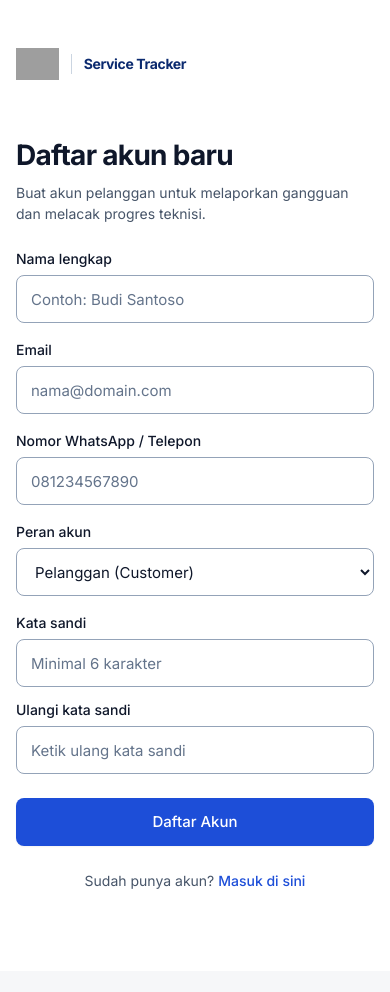
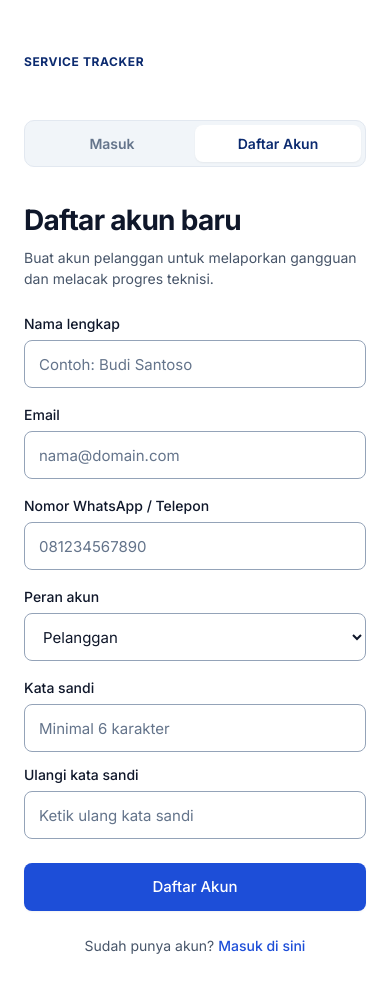
Before and after one commit to Nefaldi/ISP-Service_Tracker, a Next.js app: page /register in a window 390 px wide. Shown: the top 992 px of the page. Before the commit the page ends 971 px from the top, so only its background shows below. Built offline with nearby package versions, Linux system fonts and the light colour scheme; no server answers; grey boxes are pictures that could not be loaded.

Commit message:
feat(auth): satukan halaman login dan register dalam satu tempat dengan tab switcher seperti sibersih

```diff
--- a/src/app/(auth)/login/page.tsx
+++ b/src/app/(auth)/login/page.tsx
@@ -1,11 +1,11 @@
 import { Suspense } from "react";
 import Link from "next/link";
 import Image from "next/image";
-import { LoginForm } from "@/components/forms/login-form";
+import { AuthContainer } from "@/components/forms/auth-container";
 import { Wrench, User, ShieldCheck } from "lucide-react";
 
 export const metadata = {
-  title: "Masuk - Service Tracker",
+  title: "Masuk & Registrasi - Service Tracker",
 };
 
 export default function LoginPage() {
@@ -65,7 +65,7 @@ export default function LoginPage() {
 
       {/* Form Panel (Kanan) */}
       <div className="flex flex-col justify-center items-center px-6 py-12 lg:px-12 bg-white">
-        <div className="lg:hidden w-full max-w-[380px] mb-6">
+        <div className="lg:hidden w-full max-w-[420px] mb-6">
           <Link
             href="/"
             className="text-xs font-bold tracking-wider uppercase text-[#0B2A6F]"
@@ -76,10 +76,10 @@ export default function LoginPage() {
 
         <Suspense
           fallback={
-            <div className="text-sm text-[#475569]">Memuat formulir masuk...</div>
+            <div className="text-sm text-[#475569]">Memuat formulir autentikasi...</div>
           }
         >
-          <LoginForm />
+          <AuthContainer initialTab="login" />
         </Suspense>
       </div>
     </div>
--- a/src/app/(auth)/register/page.tsx
+++ b/src/app/(auth)/register/page.tsx
@@ -1,6 +1,8 @@
+import { Suspense } from "react";
 import Link from "next/link";
 import Image from "next/image";
-import { RegisterForm } from "@/components/forms/register-form";
+import { AuthContainer } from "@/components/forms/auth-container";
+import { Wrench, User, ShieldCheck } from "lucide-react";
 
 export const metadata = {
   title: "Daftar Akun - Service Tracker",
@@ -8,24 +10,78 @@ export const metadata = {
 
 export default function RegisterPage() {
   return (
-    <div className="min-h-screen flex flex-col justify-center items-center px-4 py-12 bg-white">
-      <div className="w-full max-w-[420px] mb-4">
+    <div className="min-h-screen grid grid-cols-1 lg:grid-cols-2 bg-white">
+      {/* Brand Panel (Kiri di desktop, disembunyikan/header di mobile) */}
+      <div className="hidden lg:flex flex-col justify-between bg-[#0B2A6F] text-white p-12 lg:p-16">
+        <div>
           <Link
             href="/"
-          className="inline-flex items-center gap-3 text-sm font-bold tracking-tight text-[#0B2A6F]"
+            className="inline-flex items-center gap-3 text-sm font-semibold tracking-wider text-[#BFDBFE] hover:text-white transition-colors"
           >
+            <div className="bg-white px-2 py-1 rounded-[8px] shadow-xs flex items-center justify-center">
               <Image
                 src="/logo-zipnet.png"
                 alt="Logo ZipNet"
-            width={100}
-            height={36}
-            className="h-8 w-auto object-contain"
+                width={70}
+                height={28}
+                className="h-6 w-auto object-contain"
               />
-          <span className="h-5 w-[1px] bg-[#CBD5E1]" />
-          <span>Service Tracker</span>
+            </div>
+            <span className="font-bold text-[16px] text-white">Service Tracker</span>
+          </Link>
+
+          <div className="mt-20 max-w-lg">
+            <h2 className="text-[44px] font-bold leading-tight tracking-tight text-white">
+              Sistem Manajemen Layanan & Tiket Helpdesk
+            </h2>
+            <p className="mt-6 text-[16px] leading-relaxed text-[#BFDBFE]">
+              Solusi terpadu untuk pelacakan gangguan jaringan secara real-time,
+              penugasan teknisi lapangan terukur, dan kepatuhan SLA berstandar tinggi.
+            </p>
+          </div>
+        </div>
+
+        {/* 3 Role Chips di bagian bawah */}
+        <div>
+          <p className="text-xs font-semibold uppercase tracking-wider text-[#93C5FD] mb-3">
+            Akses Multi-Peran (RBAC):
+          </p>
+          <div className="flex items-center gap-3">
+            <div className="inline-flex items-center gap-2 px-3.5 py-2 rounded-full bg-[#1E3A8A]/60 border border-[#3B82F6]/40 text-sm font-medium text-white">
+              <User className="h-4 w-4 text-[#93C5FD]" />
+              <span>Pelanggan</span>
+            </div>
+            <div className="inline-flex items-center gap-2 px-3.5 py-2 rounded-full bg-[#1E3A8A]/60 border border-[#3B82F6]/40 text-sm font-medium text-white">
+              <Wrench className="h-4 w-4 text-[#93C5FD]" />
+              <span>Teknisi</span>
+            </div>
+            <div className="inline-flex items-center gap-2 px-3.5 py-2 rounded-full bg-[#1E3A8A]/60 border border-[#3B82F6]/40 text-sm font-medium text-white">
+              <ShieldCheck className="h-4 w-4 text-[#93C5FD]" />
+              <span>Admin Helpdesk</span>
+            </div>
+          </div>
+        </div>
+      </div>
+
+      {/* Form Panel (Kanan) */}
+      <div className="flex flex-col justify-center items-center px-6 py-12 lg:px-12 bg-white">
+        <div className="lg:hidden w-full max-w-[420px] mb-6">
+          <Link
+            href="/"
+            className="text-xs font-bold tracking-wider uppercase text-[#0B2A6F]"
+          >
+            Service Tracker
           </Link>
         </div>
-      <RegisterForm />
+
+        <Suspense
+          fallback={
+            <div className="text-sm text-[#475569]">Memuat formulir pendaftaran...</div>
+          }
+        >
+          <AuthContainer initialTab="register" />
+        </Suspense>
+      </div>
     </div>
   );
 }
--- /dev/null
+++ b/src/components/forms/auth-container.tsx
@@ -0,0 +1,68 @@
+"use client";
+
+import { useState } from "react";
+import { useSearchParams } from "next/navigation";
+import { LoginForm } from "@/components/forms/login-form";
+import { RegisterForm } from "@/components/forms/register-form";
+
+interface AuthContainerProps {
+  initialTab?: "login" | "register";
+}
+
+export function AuthContainer({ initialTab = "login" }: AuthContainerProps) {
+  const searchParams = useSearchParams();
+  const tabParam = searchParams.get("tab") || searchParams.get("mode");
+
+  const [localTab, setLocalTab] = useState<"login" | "register" | null>(null);
+
+  const activeTab =
+    localTab ?? (tabParam === "register" ? "register" : (tabParam === "login" ? "login" : initialTab));
+
+  const handleSwitchTab = (tab: "login" | "register") => {
+    setLocalTab(tab);
+    if (typeof window !== "undefined") {
+      const url = new URL(window.location.href);
+      url.searchParams.set("tab", tab);
+      window.history.replaceState({}, "", url.toString());
+    }
+  };
+
+  return (
+    <div className="w-full max-w-[420px] mx-auto py-6">
+      {/* Tab Switcher: Masuk vs Daftar Akun */}
+      <div className="flex rounded-[10px] bg-[#F1F5F9] p-1 mb-6 border border-[#E2E8F0]">
+        <button
+          type="button"
+          onClick={() => handleSwitchTab("login")}
+          className={`flex-1 py-2 text-[14px] font-semibold rounded-[8px] transition-all cursor-pointer text-center ${
+            activeTab === "login"
+              ? "bg-white text-[#0B2A6F] shadow-xs"
+              : "text-[#64748B] hover:text-[#0F172A]"
+          }`}
+        >
+          Masuk
+        </button>
+        <button
+          type="button"
+          onClick={() => handleSwitchTab("register")}
+          className={`flex-1 py-2 text-[14px] font-semibold rounded-[8px] transition-all cursor-pointer text-center ${
+            activeTab === "register"
+              ? "bg-white text-[#0B2A6F] shadow-xs"
+              : "text-[#64748B] hover:text-[#0F172A]"
+          }`}
+        >
+          Daftar Akun
+        </button>
+      </div>
+
+      {/* Form Content */}
+      <div className="transition-all duration-200">
+        {activeTab === "login" ? (
+          <LoginForm onSwitchToRegister={() => handleSwitchTab("register")} />
+        ) : (
+          <RegisterForm onSwitchToLogin={() => handleSwitchTab("login")} />
+        )}
+      </div>
+    </div>
+  );
+}
--- a/src/components/forms/register-form.tsx
+++ b/src/components/forms/register-form.tsx
@@ -8,7 +8,11 @@ import { Button } from "@/components/ui/button";
 import { Input } from "@/components/ui/input";
 import { AlertCircle, CheckCircle2, ArrowRight } from "lucide-react";
 
-export function RegisterForm() {
+interface RegisterFormProps {
+  onSwitchToLogin?: () => void;
+}
+
+export function RegisterForm({ onSwitchToLogin }: RegisterFormProps = {}) {
   const router = useRouter();
   const [name, setName] = useState("");
   const [email, setEmail] = useState("");
@@ -50,7 +54,11 @@ export function RegisterForm() {
       if (res.success) {
         setIsSuccess(true);
         setTimeout(() => {
+          if (onSwitchToLogin) {
+            onSwitchToLogin();
+          } else {
             router.push(`/login?email=${encodeURIComponent(email)}`);
+          }
         }, 1500);
       } else {
         setErrorMessage(res.error || "Gagal mendaftarkan akun.");
@@ -63,7 +71,7 @@ export function RegisterForm() {
   };
 
   return (
-    <div className="w-full max-w-[420px] mx-auto py-8">
+    <div className="w-full max-w-[380px] mx-auto py-2">
       <div className="mb-6">
         <h1 className="text-[28px] font-bold text-[#0F172A] tracking-tight">
           Daftar akun baru
@@ -82,15 +90,27 @@ export function RegisterForm() {
             Pendaftaran Berhasil!
           </h4>
           <p className="text-[14px] text-[#1D4ED8]">
-            Akun Anda telah terdaftar. Sedang mengalihkan ke halaman masuk...
+            Akun Anda telah terdaftar. Sedang mengalihkan ke formulir masuk...
           </p>
           <div className="pt-2">
+            {onSwitchToLogin ? (
+              <Button
+                size="sm"
+                variant="primary"
+                className="gap-2"
+                onClick={onSwitchToLogin}
+              >
+                <span>Masuk Sekarang</span>
+                <ArrowRight className="h-4 w-4" />
+              </Button>
+            ) : (
               <Link href="/login">
                 <Button size="sm" variant="primary" className="gap-2">
                   <span>Masuk Sekarang</span>
                   <ArrowRight className="h-4 w-4" />
                 </Button>
               </Link>
+            )}
           </div>
         </div>
       ) : (
@@ -171,7 +191,7 @@ export function RegisterForm() {
               onChange={(e) => setRole(e.target.value as "CUSTOMER" | "TEKNISI" | "ADMIN")}
               className="w-full h-[48px] px-3.5 py-2.5 rounded-[8px] border border-[#94A3B8] bg-white text-[15px] text-[#0F172A] focus:outline-none focus:ring-2 focus:ring-[#1D4ED8]"
             >
-              <option value="CUSTOMER">Pelanggan (Customer)</option>
+              <option value="CUSTOMER">Pelanggan</option>
               <option value="TEKNISI">Teknisi Lapangan</option>
               <option value="ADMIN">Admin Helpdesk</option>
             </select>
@@ -227,12 +247,22 @@ export function RegisterForm() {
           <div className="text-center pt-2">
             <p className="text-[14px] text-[#475569]">
               Sudah punya akun?{" "}
+              {onSwitchToLogin ? (
+                <button
+                  type="button"
+                  onClick={onSwitchToLogin}
+                  className="font-medium text-[#1D4ED8] hover:underline cursor-pointer"
+                >
+                  Masuk di sini
+                </button>
+              ) : (
                 <Link
                   href="/login"
                   className="font-medium text-[#1D4ED8] hover:underline"
                 >
                   Masuk di sini
                 </Link>
+              )}
             </p>
           </div>
         </form>
```
Also changed, not shown: src/components/forms/login-form.tsx (+25 -11 lines). Lines whose indentation alone changed are shown as unchanged.
